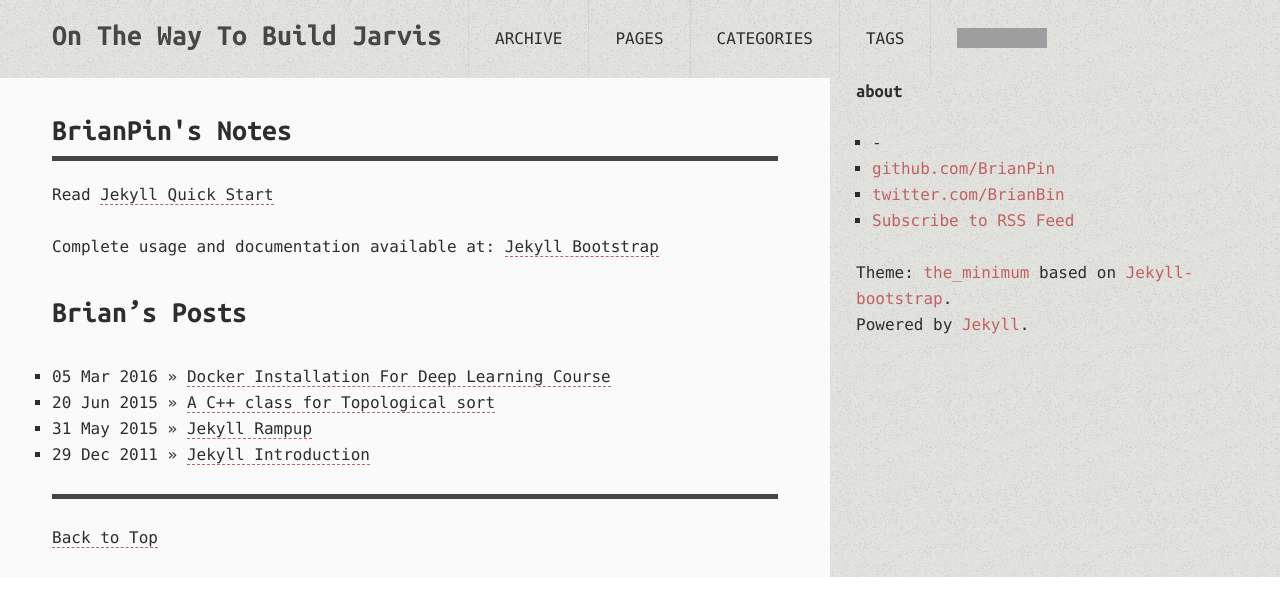
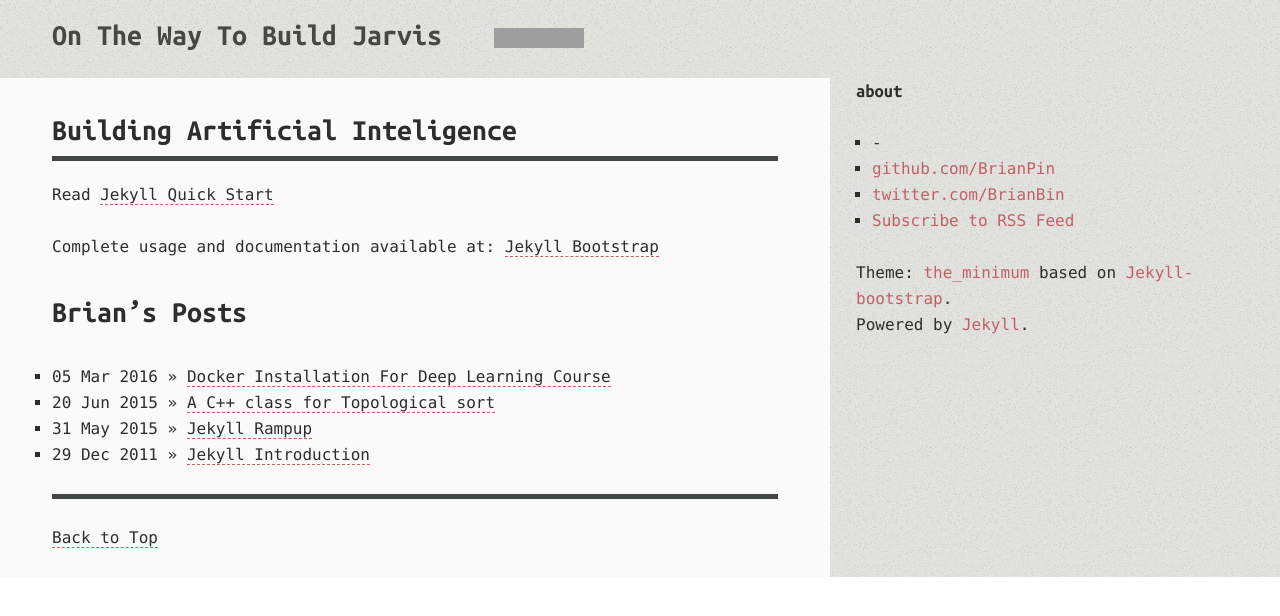
Before and after one commit to BrianPin/brianpin.github.io, a Jekyll site: the page built from index.md, in a window 1280 px wide. Shown: the top 616 px of the page. Built offline with Jekyll 4.4.1, drawn with Linux system fonts in a browser that asks for light colours; Markdown is read by kramdown in place of the engine named in the settings; comment, search, counter and statistics services are not loaded; grey boxes are pictures that could not be loaded.

```diff
--- a/_includes/themes/the-program/default.html
+++ b/_includes/themes/the-program/default.html
@@ -20,11 +20,11 @@
 			<div class="unit-inner unit-head-inner">
 				<nav class="nav-global">
 					<ul>
-						<li class="logo"><a href="/">{{ site.title }}</a></li>
+						<li class="logo"><a href="/">{{ site.title }}</a></li><!--
 						<li class="archive"><a href="/archive.html">archive</a></li>
 						<li class="page"><a href="/pages.html">pages</a></li>
 						<li class="category"><a href="/categories.html">categories</a></li>
-						<li class="tag"><a href="/tags.html">tags</a></li>
+						<li class="tag"><a href="/tags.html">tags</a></li>-->
 						<li class="forkme"><div><iframe src="https://ghbtns.com/github-btn.html?user=brianpin&repo=tensorflow&type=star&count=true"
 									allowtransparency="true" frameborder="0" scrolling="0" width="95px" height="20px"></iframe></div></li>
 					</ul>
--- a/index.md
+++ b/index.md
@@ -1,6 +1,6 @@
 ---
 layout: page
-title: BrianPin's Notes
+title: Building Artificial Inteligence
 tagline: Supporting tagline
 ---
 {% include JB/setup %}
```
